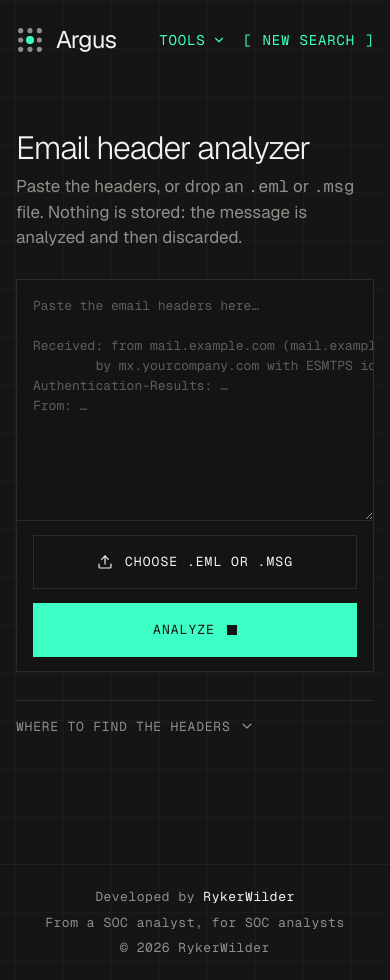
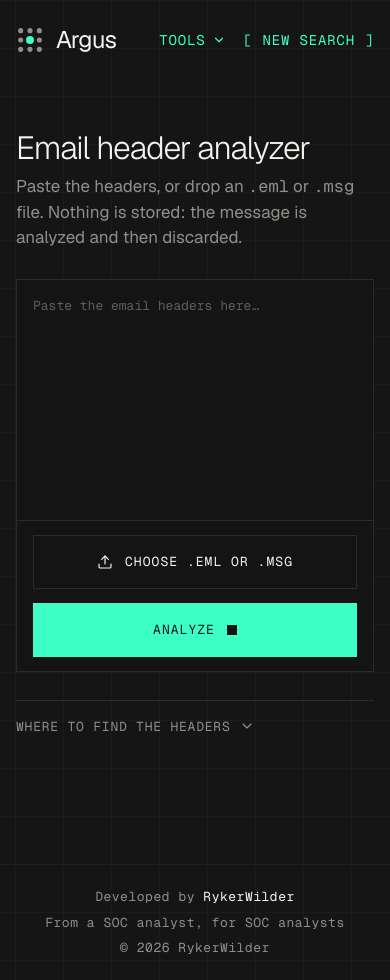
Before and after one commit to RykerWilder/argus, a React (Vite) app in the folder frontend/: page /tools/email-headers in a window 390 px wide. Built offline with nearby package versions, Linux system fonts and the light colour scheme.

Commit message:
fix(email-analyzer): fixed-size headers box

```diff
--- a/frontend/src/pages/EmailAnalyzer.jsx
+++ b/frontend/src/pages/EmailAnalyzer.jsx
@@ -181,7 +181,7 @@ export default function EmailAnalyzer() {
                     onKeyDown={(e) => {
                       if (e.key === "Enter" && (e.metaKey || e.ctrlKey)) analyze();
                     }}
-                    placeholder={"Paste the email headers here…\n\nReceived: from mail.example.com (mail.example.com [203.0.113.10])\n        by mx.yourcompany.com with ESMTPS id …\nAuthentication-Results: …\nFrom: …"}
+                    placeholder="Paste the email headers here…"
                     spellCheck="false"
                     autoComplete="off"
                     className="mono"
--- a/frontend/src/styles.css
+++ b/frontend/src/styles.css
@@ -2111,13 +2111,13 @@ a.icon-btn {
 .mail-input textarea {
   display: block;
   width: 100%;
-  min-height: 320px;
+  height: 320px;
   padding: 20px 22px;
   border: 0;
   background: transparent;
   font-size: 13px;
   line-height: 1.55;
-  resize: vertical;
+  resize: none;
   white-space: pre;
   overflow: auto;
 }
@@ -2616,7 +2616,7 @@ a.highlight__link:hover {
   }
 
   .mail-input textarea {
-    min-height: 240px;
+    height: 240px;
     padding: 16px;
   }
 
```
